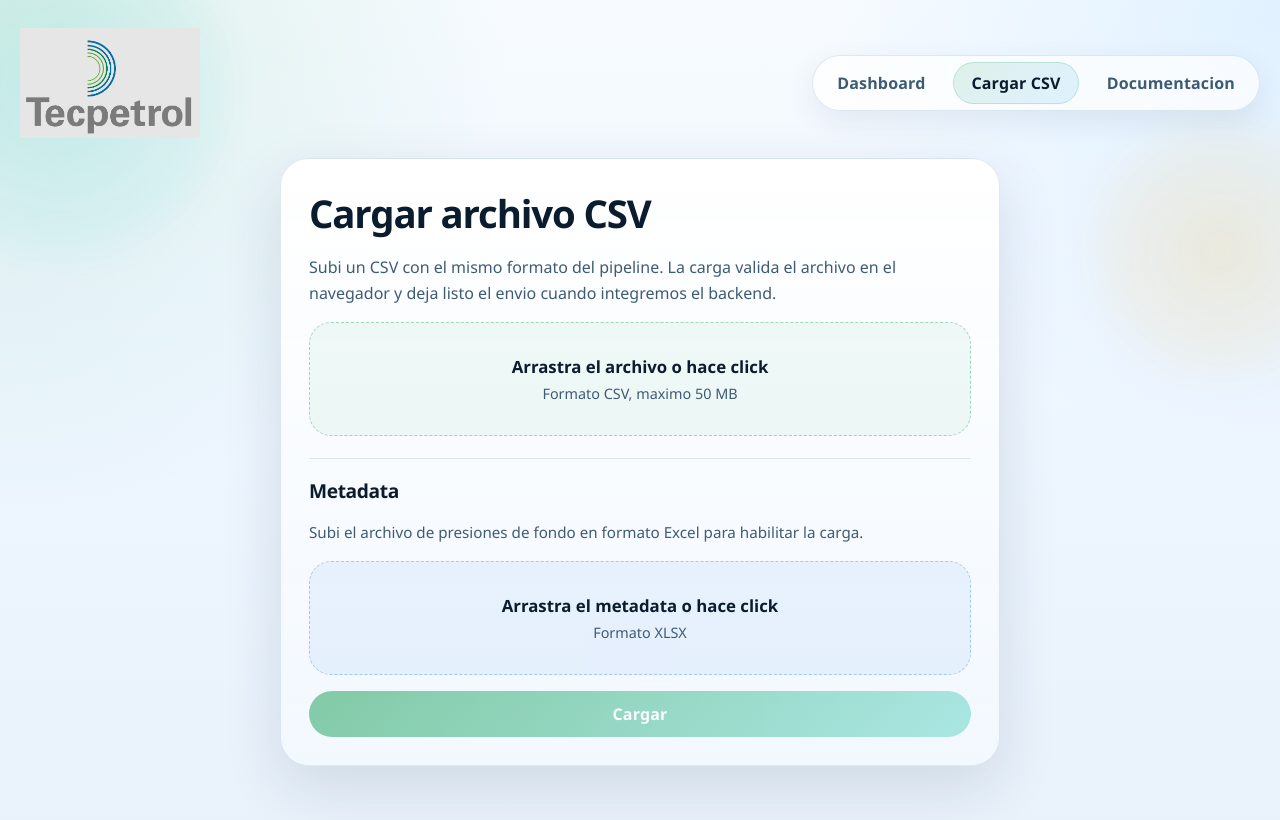
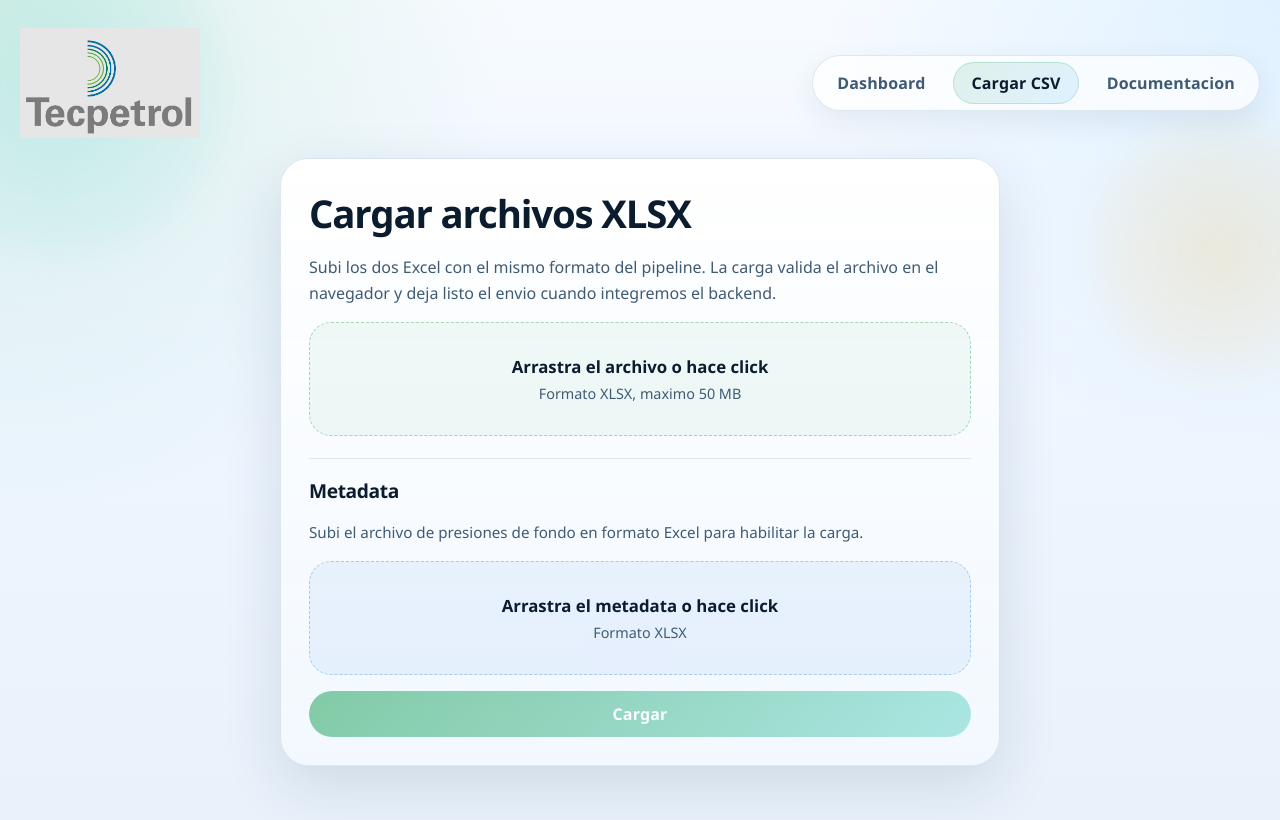
Before and after one commit to wain02/front-tecpetrol, a React (Vite) app in the folder frontend/: page / in a window 1280 px wide. Both pictures are taken after a click on the button "Cargar CSV". Built offline with nearby package versions, Linux system fonts and the light colour scheme.

Commit message:
Update upload to XLSX

```diff
--- a/frontend/src/App.tsx
+++ b/frontend/src/App.tsx
@@ -777,15 +777,15 @@ function App() {
           <section className="upload">
             {uploadStep === "select" ? (
               <div className="upload__card">
-                <h1>Cargar archivo CSV</h1>
+                <h1>Cargar archivos XLSX</h1>
                 <p>
-                  Subi un CSV con el mismo formato del pipeline. La carga valida el archivo en el navegador y deja listo el envio cuando
+                  Subi los dos Excel con el mismo formato del pipeline. La carga valida el archivo en el navegador y deja listo el envio cuando
                   integremos el backend.
                 </p>
                 <label className="upload__drop">
                   <input
                     type="file"
-                    accept=".csv"
+                    accept=".xlsx"
                     onChange={(event) => {
                       const file = event.target.files?.[0] ?? null;
                       setSelectedFile(file);
@@ -805,7 +805,7 @@ function App() {
                     }}
                   />
                   <span className="upload__title">Arrastra el archivo o hace click</span>
-                  <span className="upload__hint">Formato CSV, maximo 50 MB</span>
+                  <span className="upload__hint">Formato XLSX, maximo 50 MB</span>
                 </label>
                 {selectedFile ? (
                   <div className="upload__meta">
```
